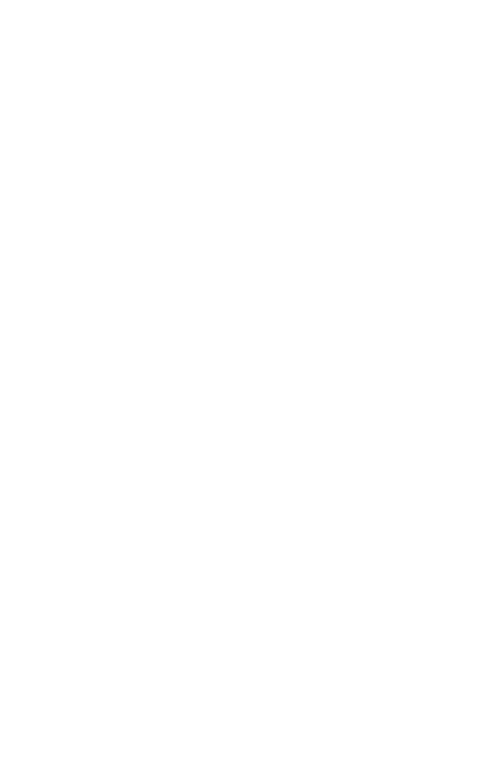
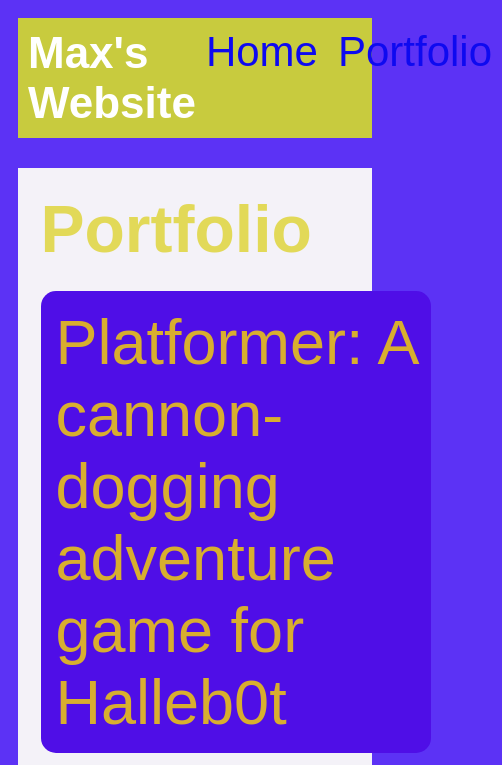
Before and after one commit to MDietrich5/MDietrich5.github.io, a plain HTML site: page portfolio.html in a window 390 px wide. Shown: the top 765 px of the page, 502 px wide, since content can reach past the window. Drawn offline with Linux system fonts and the light colour scheme.

Commit message:
add portfolio page to website

```diff
--- a/portfolio.html
+++ b/portfolio.html
@@ -0,0 +1,40 @@
+<!DOCTYPE html>
+<html>
+        <head>
+        <title>Max's Portfolio Page</title>
+        <link rel="stylesheet" href="style.css" />
+        </head>
+
+        <body>
+            <!-- All content goes here -->
+            <div id="all contents">
+                <nav>
+              <h1>Max's Website</h1>
+              <ul  id="nav-ul">
+              <li class="nav-li">
+                <a href="index.html">Home</a>
+              </li>
+              <li class="nav-li">
+                <a href="portfolio.html">Portfolio</a>
+              </li>
+              </ul>
+              </nav>
+              <main>
+               <div class="content">
+                 <h1>Portfolio</h1>
+                 <ul  id="portfolio">
+                 <li>
+                    <a href="fsd-projects/platformer/">Platformer: A cannon-dogging adventure game for Halleb0t</a>
+                 </li>
+                     <li>
+                    <a href="fsd-projects/bouncing-box/">Bouncing Box: A fun introduction to web game development</a>
+                 </li>
+                 <li>
+                    <a href="fsd-projects/circularity/">Circularity: A poetic motion experiment with circles</a>
+                 </li>
+                 </ul>
+                 </div>
+              </main>
+            </div>
+        </body>
+     </html>
--- a/style.css
+++ b/style.css
@@ -46,7 +46,7 @@ a {
 
 /* main container area beneath menu  */
 main {
-    background: rgb(255, 255, 255);
+    background: rgb(244, 242, 248);
     display: flex;
     margin-top: 20px;
 }
@@ -77,5 +77,80 @@ nav {
     background: #eeff00be;
 }
 a {
-    color: #540ef8;
+    color: #0e0af0;
 }
+/* Portfolio styles */
+.content h1 {
+    color: rgba(221, 210, 50, 0.808);
+}
+
+#portfolio {
+    list-style-type: none;
+    padding-left: 0;
+}
+
+#portfolio li {
+    background: #4f0ee7;
+    padding: 10px;
+    border-radius: 10px;
+    margin-bottom: 10px;
+}
+
+#portfolio li:hover {
+    background: #ffffff;
+}
+
+#portfolio a {
+    text-decoration: none;
+    color: #f1cb0dd8;
+}
+
+/* responsive web design */
+@media screen and (min-width: 120px) and (max-width: 1080px) {
+    main {
+        height: 100ch;
+        zoom: 1.5;
+        display: grid;
+    }
+
+    h1 {
+       font-size: 44px;
+    }
+
+    h2 {
+       font-size: 42px;
+    }
+
+    h3 {
+       font-size:36px;
+    }
+
+    #all content {
+       height: 100ch;
+       margin: none;
+    }
+
+    a {
+        font-size: 42px;
+    }
+
+    .sidebar {
+        margin-right: 0px;
+        justify-content: center;
+        align-items: center;
+    }
+
+    .sidebar-img {
+        width: 100%;
+    }
+
+    p,
+    li {
+        font-size: 24px;
+    }
+
+    .content {
+        align-content: center;
+        justify-content: center;
+    }
+}
```
